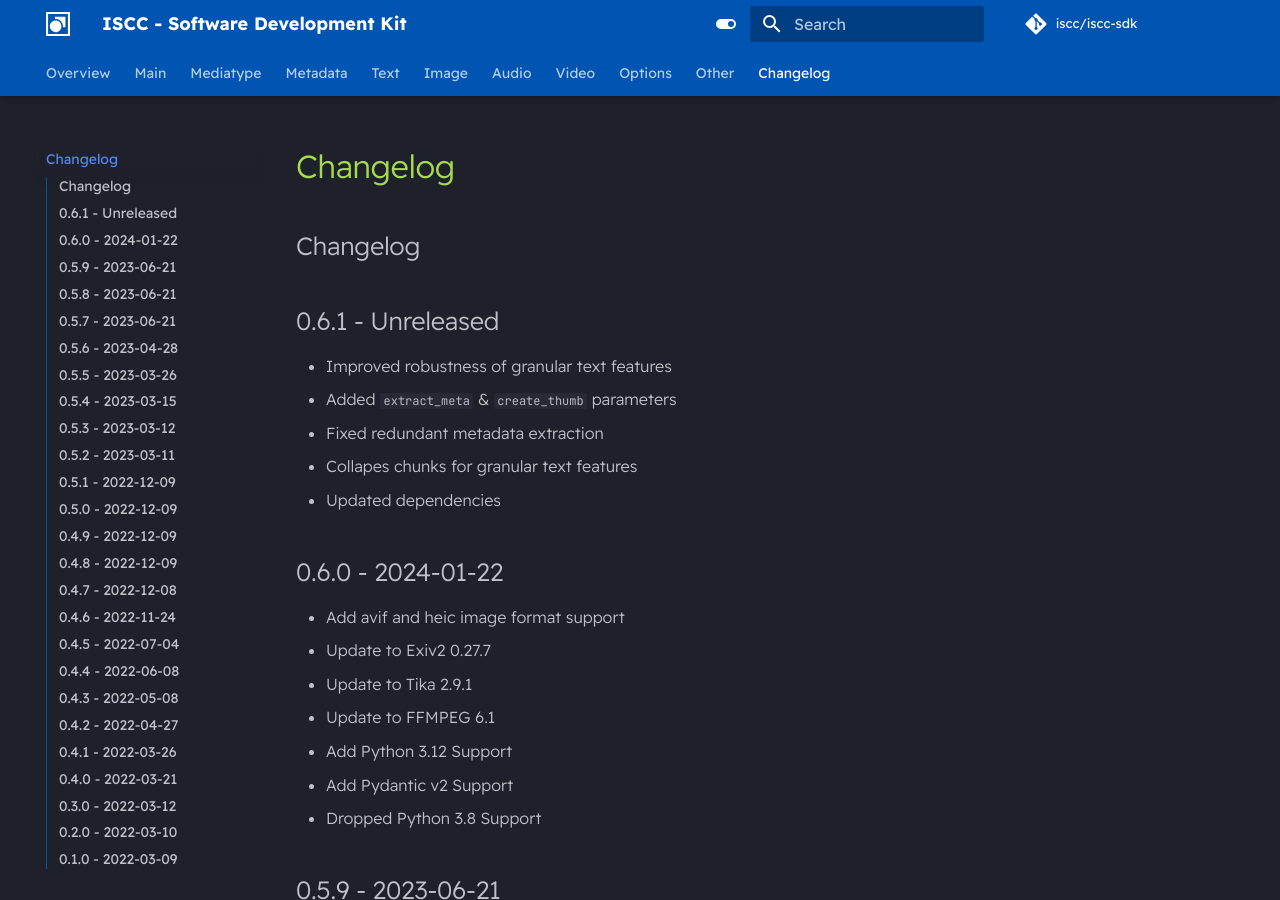
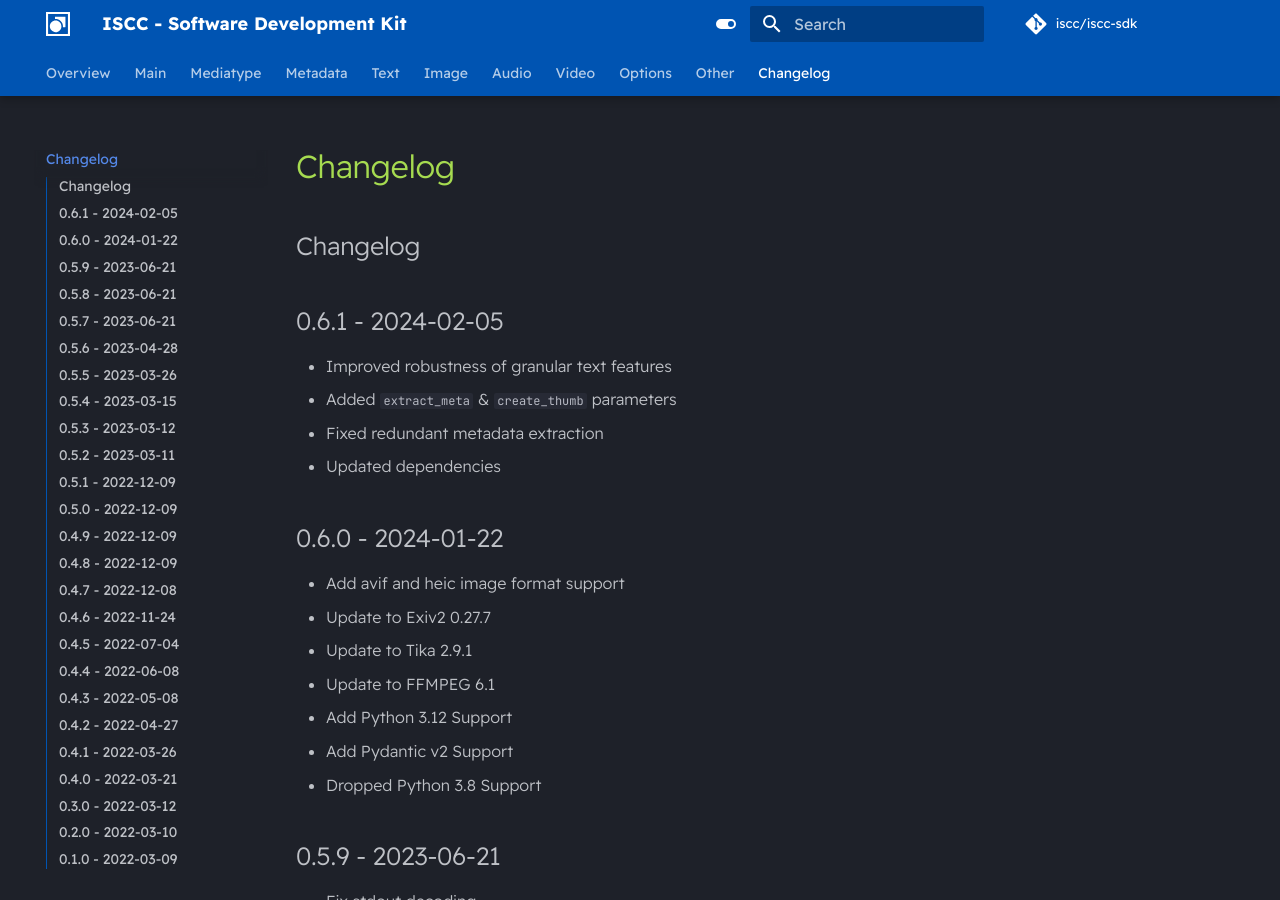
Before and after one commit to iscc/iscc-sdk, an MkDocs documentation site: the page built from docs/changelog.md, in a window 1280 px wide and 900 px high. Built offline with MkDocs 1.6.1 and Material for MkDocs 9.7.7, drawn with Linux system fonts in a browser that asks for light colours; comment, search, counter and statistics services are not loaded.

Commit message:
Release v0.6.1

```diff
--- a/docs/changelog.md
+++ b/docs/changelog.md
@@ -1,10 +1,9 @@
 ## Changelog
 
-## 0.6.1 - Unreleased
+## 0.6.1 - 2024-02-05
 - Improved robustness of granular text features
 - Added `extract_meta` & `create_thumb` parameters
 - Fixed redundant metadata extraction
-- Collapes chunks for granular text features
 - Updated dependencies
 
 ## 0.6.0 - 2024-01-22
```
Also changed, not shown: CHANGELOG.md (+1 -2 lines).
